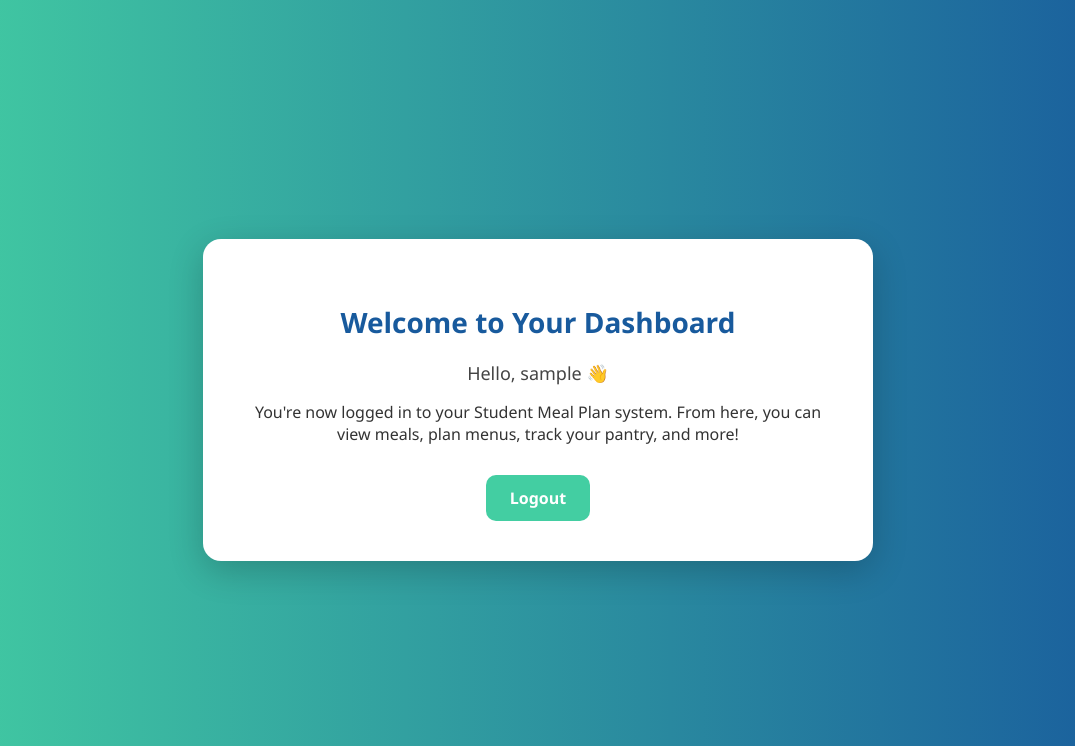
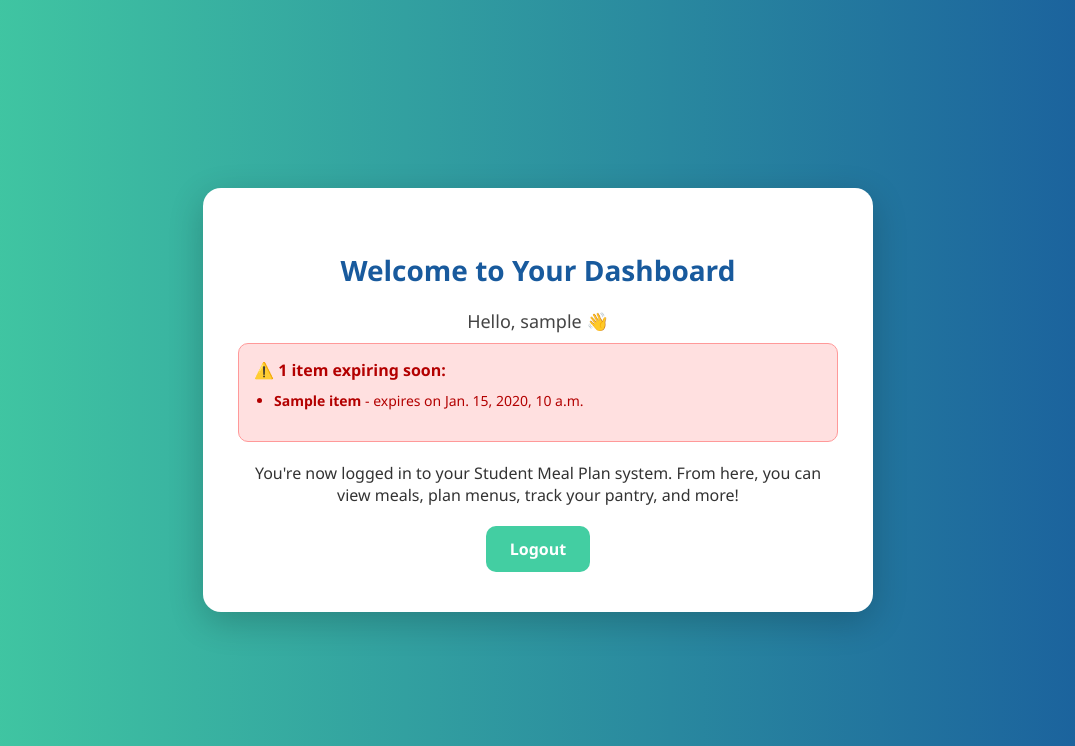
Before and after one commit to zhahin-ielyas/GitExercise-6-8, a Django app: template users/templates/dashboard.html in a window 1280 px wide. Shown: the top 746 px of the page, without its empty margins (102-1177 px from the left). Run offline with Django 5.2, Linux system fonts and the light colour scheme; a user stored in the database is signed in; tables that the repository leaves empty hold one stand-in row (values such as "Sample post"); the template is opened without the code that fills it: most values are stand-ins (such as "Sample title", 1, 10 or a date in 2020).

Commit message:
Updated dashboard.html before merging
A

```diff
--- a/manage.py
+++ b/manage.py
@@ -6,7 +6,11 @@ import sys
 
 def main():
     """Run administrative tasks."""
+
     os.environ.setdefault('DJANGO_SETTINGS_MODULE', 'student_meal_plan.settings')
+
+    os.environ.setdefault('DJANGO_SETTINGS_MODULE', 'mysite.settings')
+
     try:
         from django.core.management import execute_from_command_line
     except ImportError as exc:
--- a/mysite/asgi.py
+++ b/mysite/asgi.py
@@ -11,6 +11,10 @@ import os
 
 from django.core.asgi import get_asgi_application
 
+ HEAD
 os.environ.setdefault('DJANGO_SETTINGS_MODULE', 'student_meal_plan.settings')
 
+os.environ.setdefault('DJANGO_SETTINGS_MODULE', 'mysite.settings')
+ 52899d0 (Updated dashboard.html before merging)
+
 application = get_asgi_application()
--- a/mysite/wsgi.py
+++ b/mysite/wsgi.py
@@ -11,6 +11,10 @@ import os
 
 from django.core.wsgi import get_wsgi_application
 
+ HEAD
 os.environ.setdefault('DJANGO_SETTINGS_MODULE', 'student_meal_plan.settings')
+=======
+os.environ.setdefault('DJANGO_SETTINGS_MODULE', 'mysite.settings')
+ 52899d0 (Updated dashboard.html before merging)
 
 application = get_wsgi_application()
--- a/users/templates/dashboard.html
+++ b/users/templates/dashboard.html
@@ -34,7 +34,7 @@
     p {
       font-size: 16px;
       color: #333;
-      margin-bottom: 30px;
+      margin-bottom: 20px;
     }
 
     .button {
@@ -61,12 +61,46 @@
       color: #444;
       margin-bottom: 10px;
     }
+
+    .alert {
+      background-color: #ffe0e0;
+      color: #b30000;
+      border: 1px solid #ff9999;
+      padding: 15px;
+      border-radius: 10px;
+      margin-bottom: 20px;
+      text-align: left;
+    }
+
+    .alert ul {
+      margin-top: 10px;
+      padding-left: 20px;
+      text-align: left;
+    }
+
+    .alert li {
+      font-size: 14px;
+    }
   </style>
 </head>
 <body>
   <div class="dashboard-container">
     <h2>Welcome to Your Dashboard</h2>
     <p class="welcome">Hello, {{ user.username }} 👋</p>
+
+    {% if count_expiring > 0 %}
+      <div class="alert">
+        ⚠️ <strong>{{ count_expiring }} item{{ count_expiring|pluralize }} expiring soon:</strong>
+        <ul>
+          {% for item in expiring_items %}
+            <li><strong>{{ item.name }}</strong> - expires on {{ item.expiry_date }}</li>
+          {% endfor %}
+        </ul>
+      </div>
+    {% else %}
+      <p>No pantry items are expiring soon. 👍</p>
+    {% endif %}
+
     <p>You're now logged in to your Student Meal Plan system. From here, you can view meals, plan menus, track your pantry, and more!</p>
     <a href="{% url 'logout' %}" class="button">Logout</a>
   </div>
```
Also changed, not shown: 1 other file.
